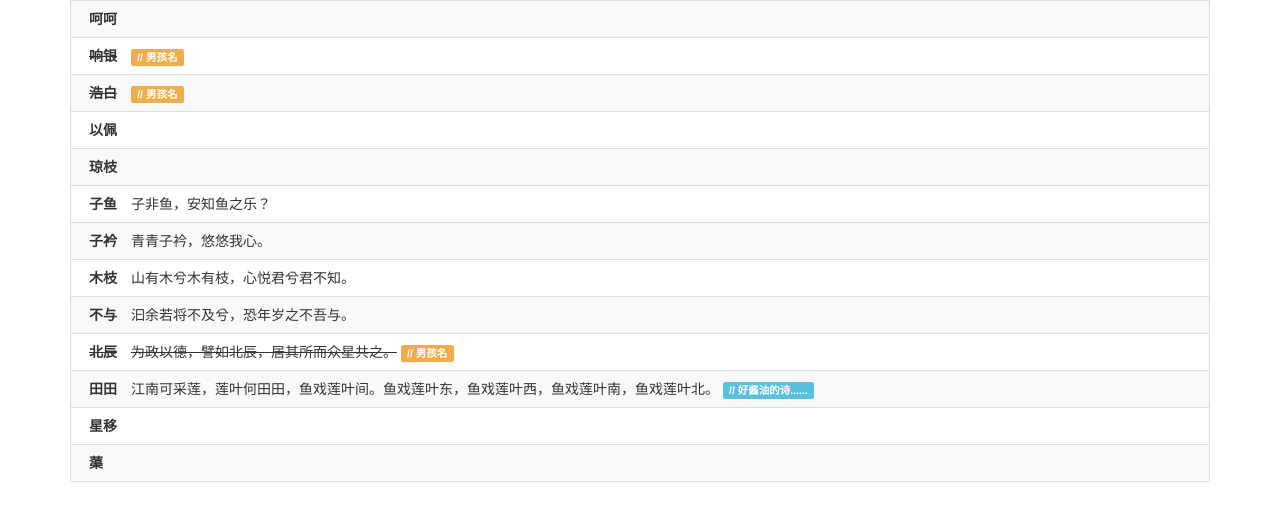
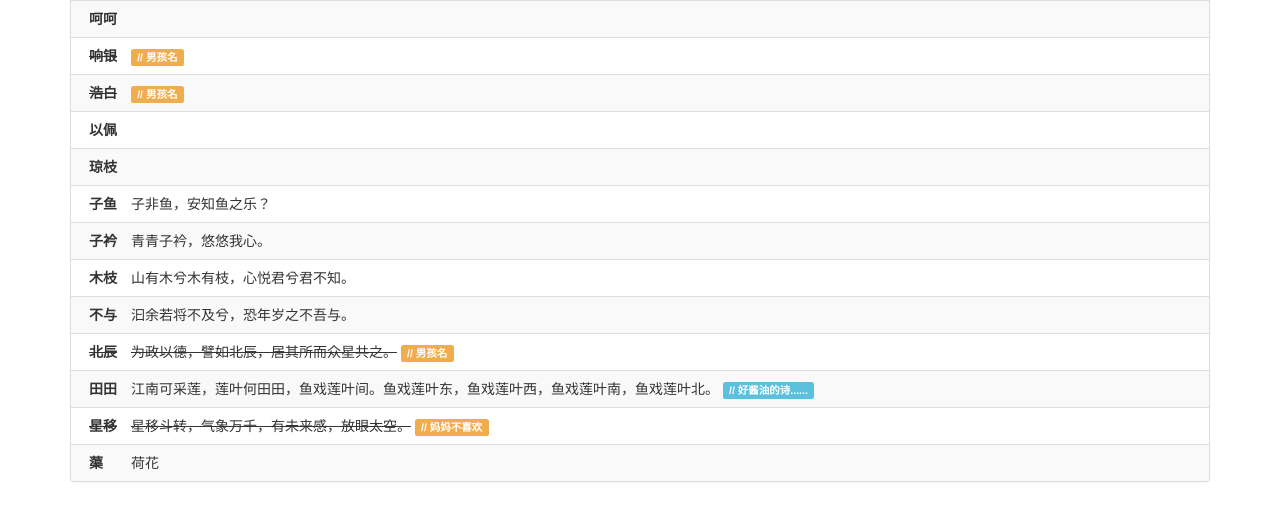
Before and after one commit to alanhe/names, a plain HTML site: page index.html in a window 1280 px wide. Shown: the part 142-660 px from the top of the page. Drawn offline with Linux system fonts and the light colour scheme.

Commit message:
add comments

```diff
--- a/index.html
+++ b/index.html
@@ -91,10 +91,17 @@
 							</td>
 						</tr>
 						<tr>
-							<td><strong>星移</strong></td>
+							<td>
+								<strong><del>星移</del></strong>
+								<span><del>星移斗转，气象万千，有未来感，放眼太空。</del></span>
+								<span class="label label-warning">// 妈妈不喜欢</span>
+							</td>
 						</tr>
 						<tr>
-							<td><strong>蕖</strong></td>
+							<td>
+								<strong>蕖<div style="display:inline-block;width:1em;"></div></strong>
+								<span>荷花</span>
+							</td>
 						</tr>
 					</tbody>
 				</table>
```
